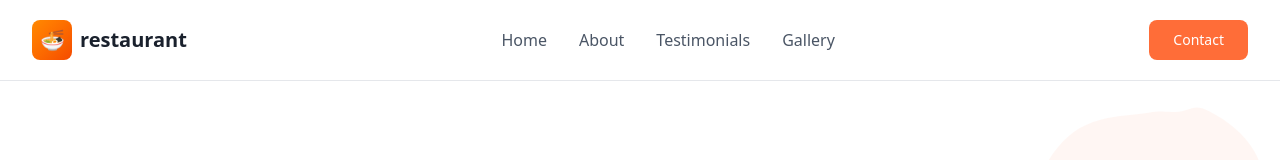
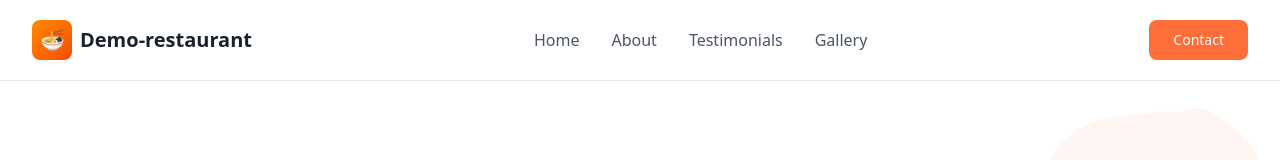
Before and after one commit to SalahHubb/restaurant-site-template, a Next.js app: page / in a window 1280 px wide. Shown: the top 160 px of the page. Built offline with nearby package versions, Linux system fonts and the light colour scheme.

Commit message:
change-title

```diff
--- a/app/content/site.ts
+++ b/app/content/site.ts
@@ -11,7 +11,7 @@ export type Testimonial = {
 };
 export type Social = { label: string; href: string; Icon: ElementType };
 
-export const BRAND = { name: "restaurant", icon: "\uD83C\uDF5C" };
+export const BRAND = { name: "Demo-restaurant", icon: "\uD83C\uDF5C" };
 
 export const NAV_LINKS: NavLink[] = [
   { label: "Home", href: "#" },
@@ -80,7 +80,6 @@ export const SOCIALS: Social[] = [
   { label: "Twitter", href: "#", Icon: Twitter },
 ];
 
-export const USEFUL_LINKS = ["About us", "Gallery", "Contact"];
 export const HELP_LINKS = ["Terms & Conditions", "Privacy"];
 export const POLICY_LINKS = ["Terms of Use", "Privacy Policy"];
 export const OPENING_HOURS = {
```
